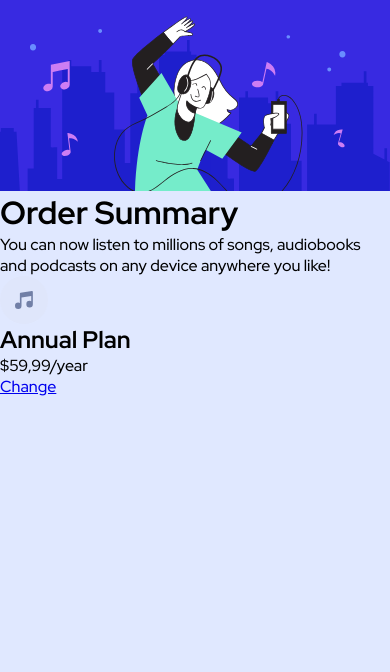
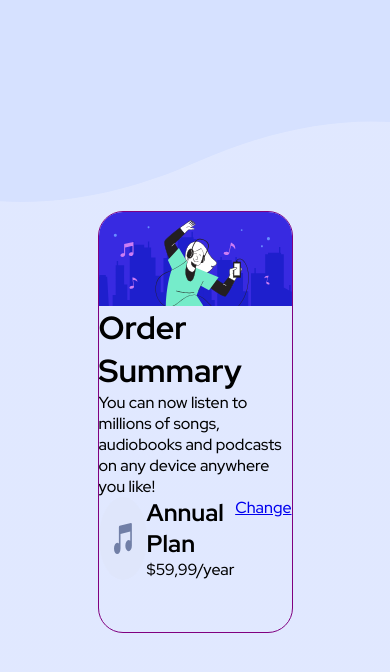
Before and after one commit to Riccardo-Basile/FEM_Challenge---Order-summary-component, a plain HTML site: page index.html in a window 390 px wide. Drawn offline with Linux system fonts and the light colour scheme.

Commit message:
only setup for mobile.layout/utility classes. need style.

```diff
--- a/css/style.css
+++ b/css/style.css
@@ -15,10 +15,7 @@
 
 /* set up the body */
 body {
-  font-family: 'Red Hat Display', sans-serif;;
-  /* font-size: ;
-  color: ;
-  line-height: ; */
+  font-family: 'Red Hat Display', sans-serif;
   min-height: 100vh;
 }
 
@@ -28,7 +25,39 @@ picture {
   max-width: 100%;
   display: block;
 }
+ /* UTILITY CLASSES */
+
+ /* Layout */
+ .container{
+   width: 50%;
+ }
+.row{
+  display: flex; /* it sets flex-direction: row as standard value - no need to write */
+}
+.col{
+  width: 100%; /* even without flex this setting allow you to have equal columns*/
+}
+.f-column{
+  display: flex;
+  flex-direction: column;
+}
+.h-centered{
+  margin-inline: auto;
+}
+.v-centered{justify-content: center;}
+
+/*  Mobile layout first */
+
 .main{
+  position: absolute;
   height: 100vh;
-  background: hsl(225, 100%, 94%);
+  background: url("../images/pattern-background-mobile.svg") no-repeat, linear-gradient(to bottom, hsl(225, 100%, 94%), hsl(225, 100%, 94%));
+  background-size: 100%;
 }
+
+.summary{
+  height: 50%;
+  border-radius: 25px;
+  border: 1px solid purple;
+  overflow: hidden;
+}
--- a/index.html
+++ b/index.html
@@ -11,8 +11,9 @@
 </head>
 
 <body>
-  <div class="main">
-    <div class="container">
+  <div class="main row">
+
+    <div class="container h-centered v-centered f-column">
       <div class="summary col">
         <img class="hero-img" src="images/illustration-hero.svg" alt="">
         <div class="summary-description">
@@ -32,6 +33,7 @@
         </div>
       </div>
     </div>
+
   </div>
 </body>
 </html>
```
